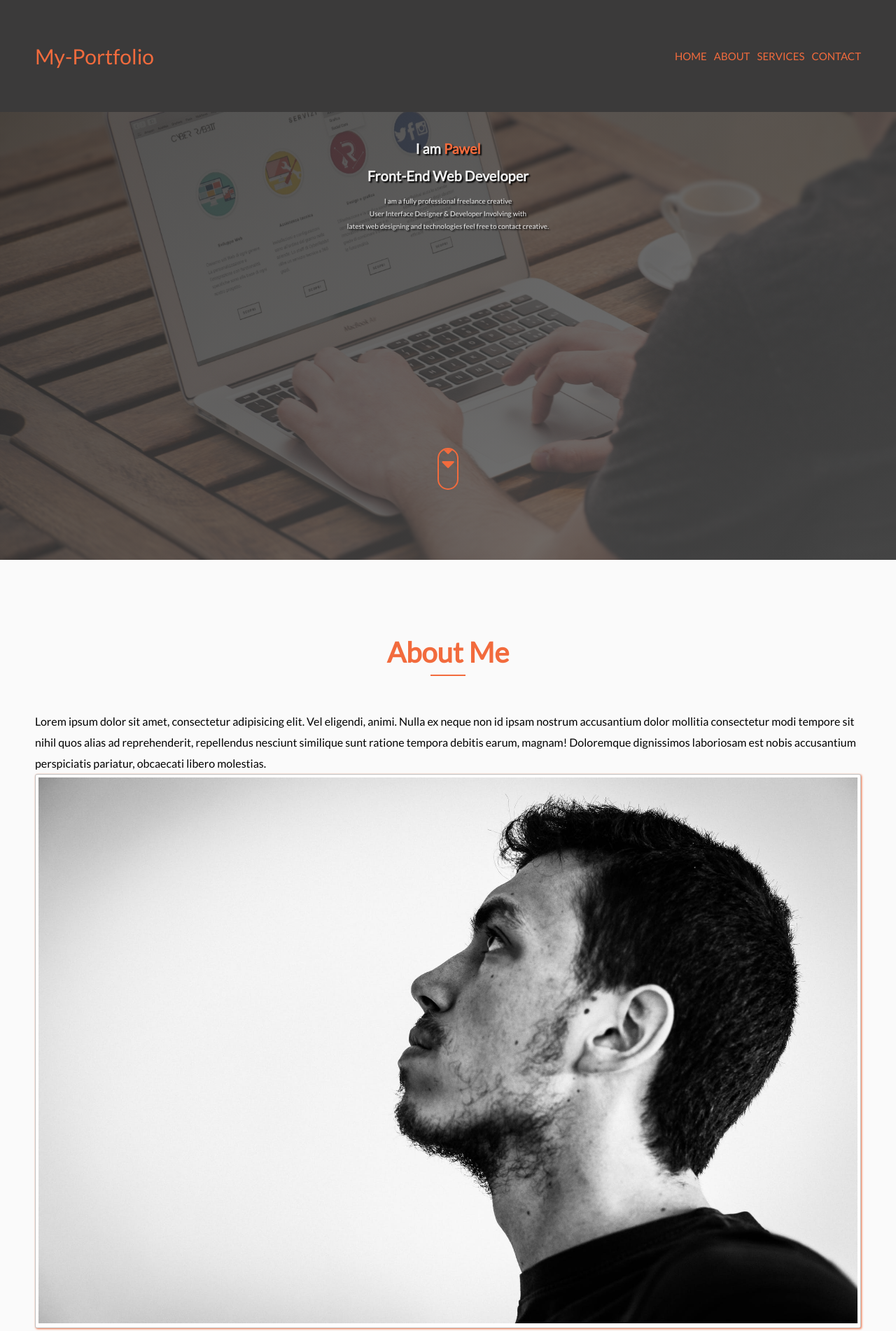
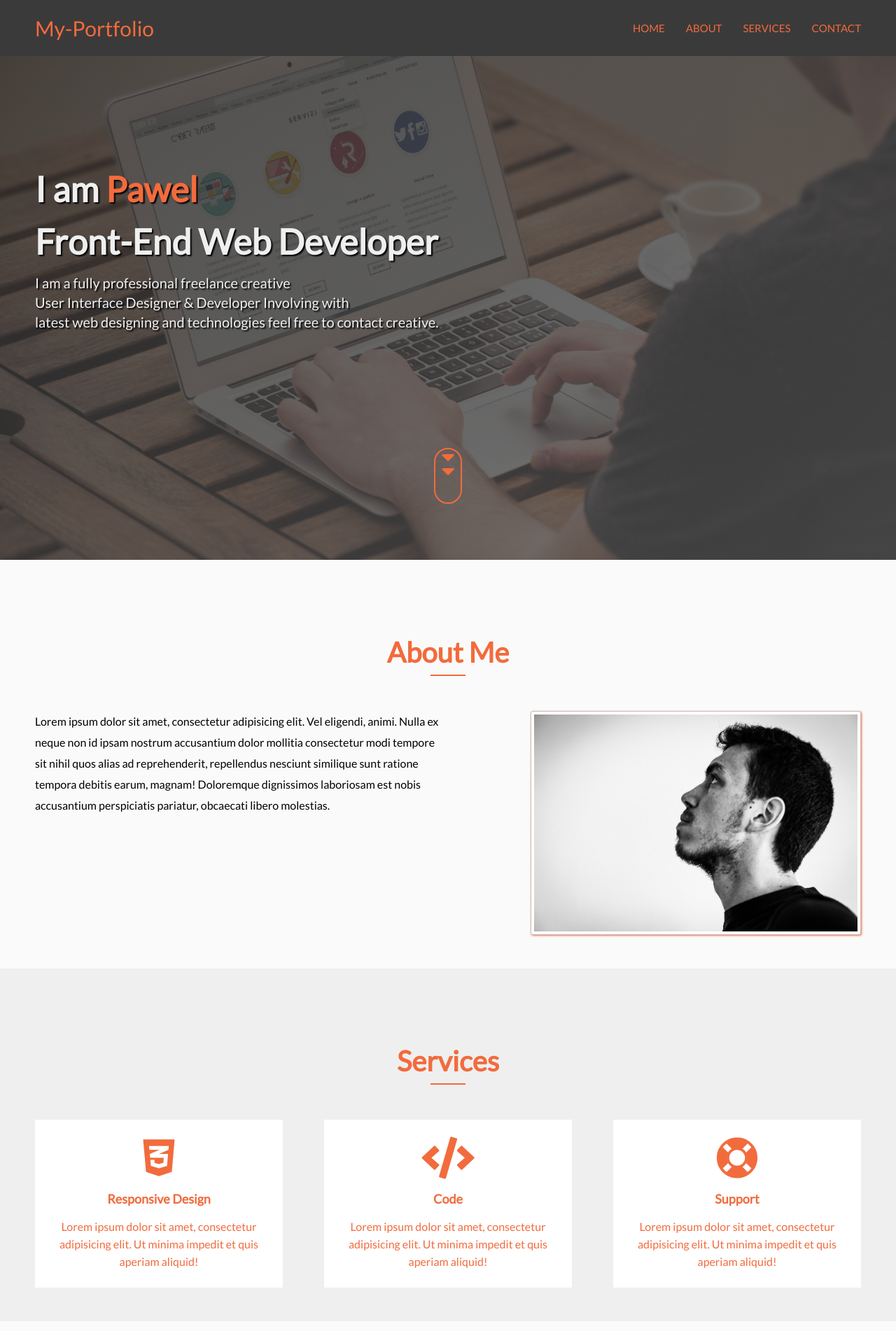
Before and after one commit to Stoprocent100/Portfolio, a plain HTML site: page index.html in a window 1280 px wide. Shown: the top 1902 px of the page at 70% size. Drawn offline with Linux system fonts and the light colour scheme.

Commit message:
Add files via upload

```diff
--- a/css/style.css
+++ b/css/style.css
@@ -631,215 +631,3 @@ input[type=submit]:hover {
     color: var(--light-color);
  }
 }
-
-@media screen and (min-width: 1024px) and (orientation: landscape) {
-
-
-/* bg hero text*/
-.bg-hero-text {
-    text-align: center;
-    padding-top: 15vh;
-    color: var(--light-color);
-    text-shadow: 2px 2px 2px black;
-}
-
-
-
-
-/* services */
-.services {
-    width: 100%;
-    background-color:var(--light-color);
-
-
-}
-section.services .wrapper {
-display: flex;
-justify-content: space-between;
-
-
-}
-.services-boxs {
-    width: 30%;
-    display: flex;
-    justify-content: center;
-    align-items: center;
-    text-align: center;
-    padding: 0 1rem;
-    background-color: #fff;
-    height: 50vh;
-}
-.services-boxs i {
-    font-size: 6rem;
-    color: var(--sale-color);
-}
-/* scroll effect */
-.scroll {
-    width: 3rem;
-    height: 6rem;
-    border-radius: 200px;
-    display: flex;
-    justify-content: center;
-    align-items:center;
-    overflow: hidden;
-    border: 2px solid var(--sale-color);
-    position: absolute;
-    top: 80%;
-    left: 50%;
-    transform: translateX(-50%);
-}
-.scroll i {
-    text-shadow: 0 -20px 0 var(--sale-color),0 -40px 0 var(--sale-color);
-    transform: translateY(-60px);
-    animation: arrow 1.5s linear infinite;
-    color: var(--sale-color);
-    font-size: 3rem;
- }
-}
-
-@media screen and (min-width: 600px) and (orientation: landscape) {
-
-
-/* bg hero text*/
-.bg-hero-text {
-    text-align: center;
-    padding-top: 15vh;
-    color: var(--light-color);
-    text-shadow: 2px 2px 2px black;
-}
-
-.services-boxs {
-    width: 30%;
-    display: flex;
-    justify-content: center;
-    align-items: center;
-    text-align: center;
-    padding: 0 1rem;
-    background-color: #fff;
-    height: 65vh;
-}
-}
-
-@media screen and (min-width: 360px) and (orientation: landscape) {
-
-/* Header */
-header {
-    background-color: rgba(59, 58, 58, 1);
-    position: fixed;
-    width: 100%;
-    z-index: 1;
-}
-
-.header-inner {
-    display: flex;
-    justify-content: space-between;
-    align-items: center;
-    height: 20vh;
-
-}
-header .logo {
-    font-size: 3rem;
-    color: var(--sale-color);
-}
-
-
-/* navigation */
-
-.main-nav {
-}
-.main-nav ul {
-    display: flex;
-
-
-}
-.main-nav li {
-    margin-left:1rem;
-}
-
-/* bg hero text*/
-.bg-hero-text {
-    text-align: center;
-    padding-top: 25vh;
-    color: var(--light-color);
-    text-shadow: 2px 2px 2px black;
-}
-.bg-hero-text h1 {
-    font-size: 2rem;
-
-}
-
-.bg-hero-text h1 span {
-    font-size: 2rem;
-    color: var(--sale-color);
-
-}
-
-.bg-hero-text h2 {
-    font-size: 2rem;
-    margin: 15px 0;
-
-}
-
-.bg-hero-text p {
-    font-size: 1rem;
-    line-height: 1.8rem;
-}
-
-/* section about-me */
-section.about-me  {
-    width: 100%;
-}
-
-section.about-me .wrapper {
-    display: flex;
-    flex-direction: column;
-}
-section .about-me-image  {
-    width: 100%;
-    border: 1px solid silver;
-    background: white; padding: 4px;
-    border-radius: .3rem;
-    box-shadow: 1px 1px 3px var(--sale-color);
-
-
-}
-section .about-me-image img  {
-    width: 100%;
-    height: 100%;
-
-
-}
-section .about-me-text {
-    width: 100%;
-}
-section .about-me-text p {
-    text-align: left;
-
-
-}
-
-/* services */
-.services {
-    width: 100%;
-    background-color:var(--light-color);
-
-
-}
-section.services .wrapper {
-display: flex;
-justify-content: space-between;
-
-
-}
-.services-boxs {
-    width: 100%;
-    display: flex;
-    justify-content: center;
-    align-items: center;
-    text-align: center;
-    padding: 0 1rem;
-    background-color: #fff;
-    height: 30vh;
-}
-
-}
```
